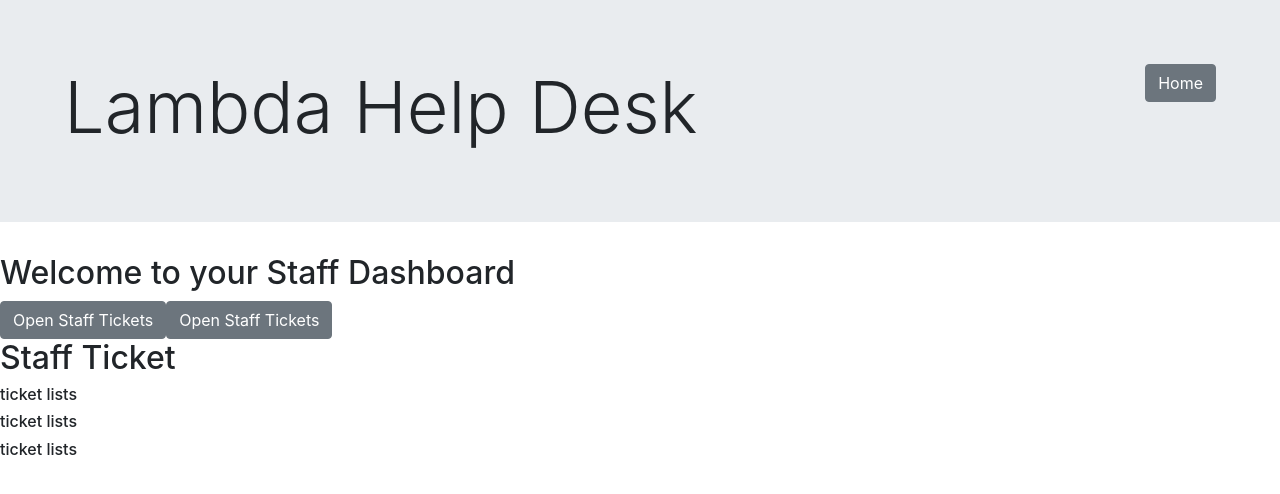
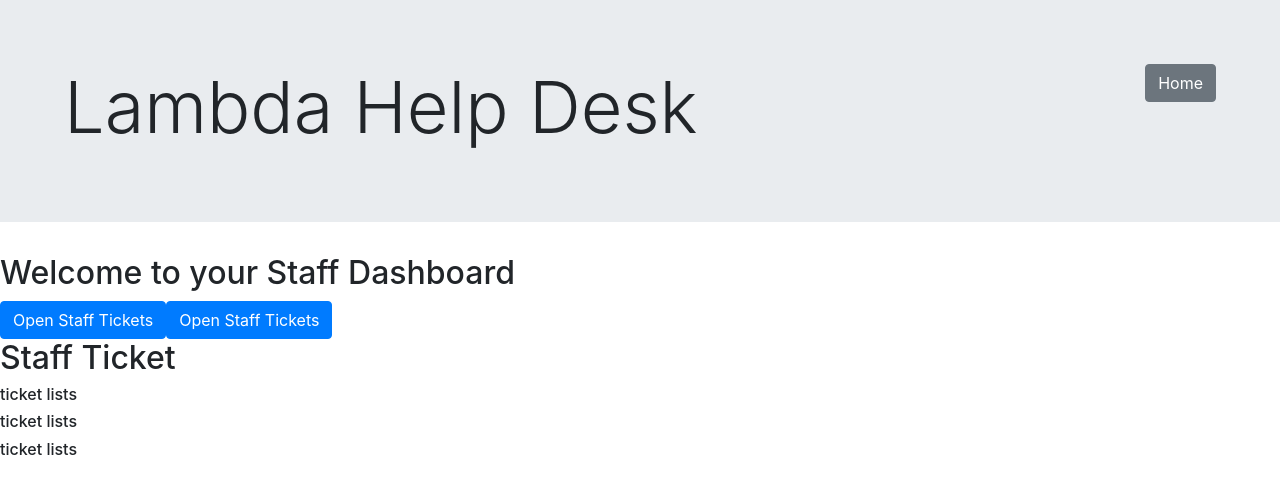
Before and after one commit to scottynate05/front-end, a React (Create React App) app in the folder dev-desk/: page /staffdashboard in a window 1280 px wide. Shown: the top 494 px of the page. Built offline with nearby package versions, Linux system fonts and the light colour scheme; sample sign-in values are in the browser's storage.

Commit message:
button styling

```diff
--- a/dev-desk/src/components/StaffDashboard.js
+++ b/dev-desk/src/components/StaffDashboard.js
@@ -9,11 +9,11 @@ const StaffDashboard = () => {
         <>
         <h2>Welcome to your Staff Dashboard</h2>
         <Link to ='/staffticket'>
-            <Button>Open Staff Tickets</Button>
+            <Button color='primary'>Open Staff Tickets</Button>
         </Link>
 
         <Link to ='/ticketlist'>
-            <Button>Open Staff Tickets</Button>
+            <Button color='primary'>Open Staff Tickets</Button>
         </Link>
 
             <Route to ='/staffticket'>
```
